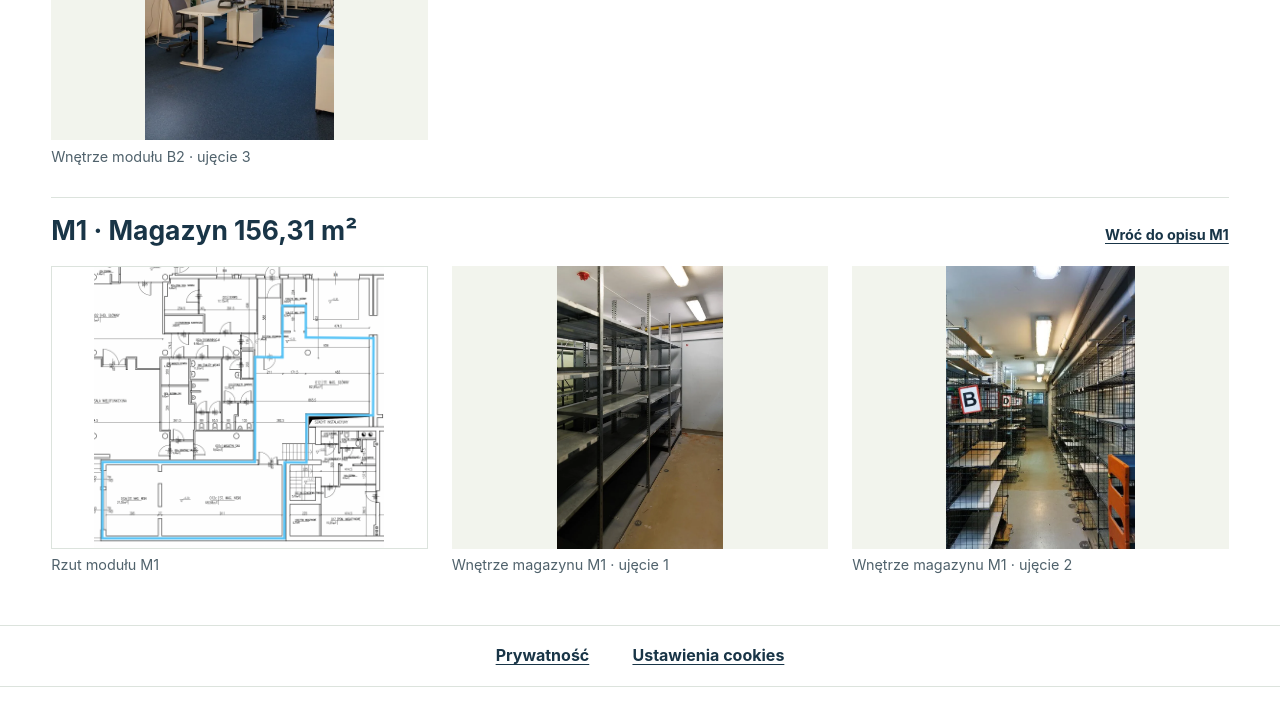
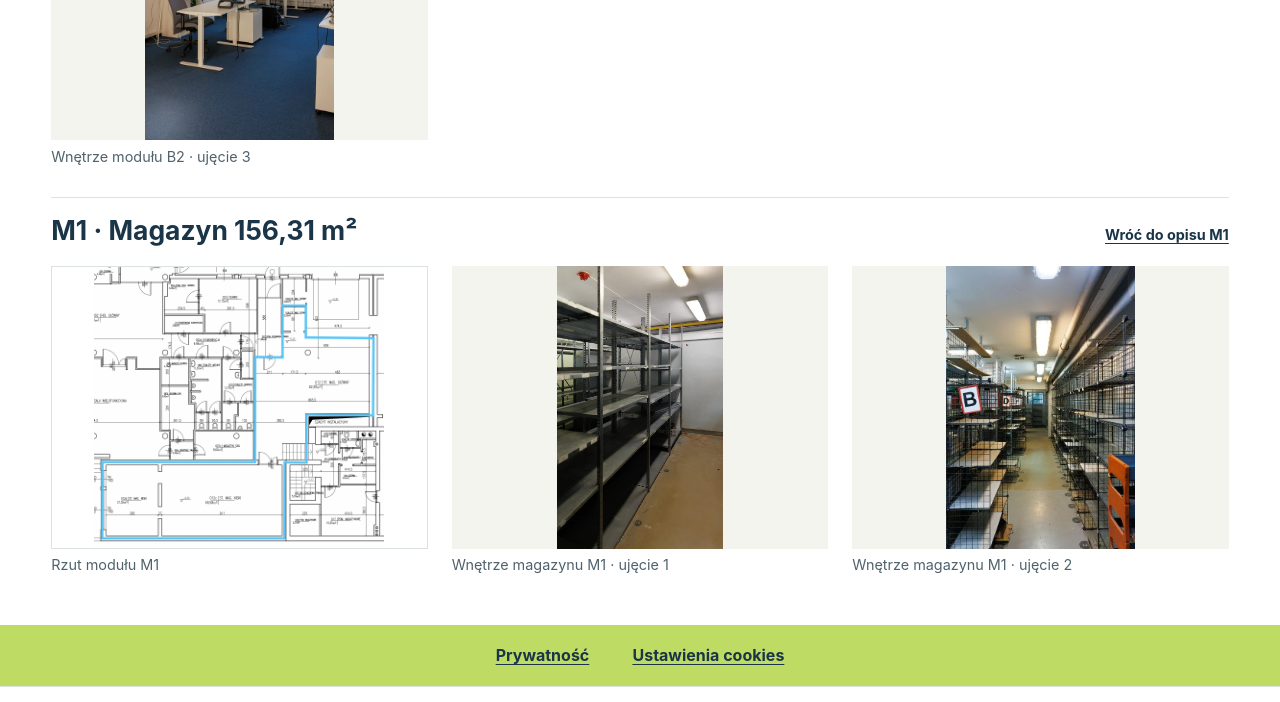
Before and after one commit to olesiewicz/voltahub-pl, a plain HTML site: page galeria.html in a window 1280 px wide. Shown: the part 4752-5454 px from the top of the page. Drawn offline with Linux system fonts and the light colour scheme.

Commit message:
Use lime background for privacy and cookie settings bar

```diff
--- a/privacy.css
+++ b/privacy.css
@@ -5,8 +5,8 @@
   justify-content: center;
   gap: .3rem clamp(1rem, 4vw, 2rem);
   padding: .5rem 1rem;
-  border-top: 1px solid var(--line);
-  background: var(--white);
+  border-top: 1px solid var(--lime);
+  background: var(--lime);
 }
 
 .privacy-links a,
```
